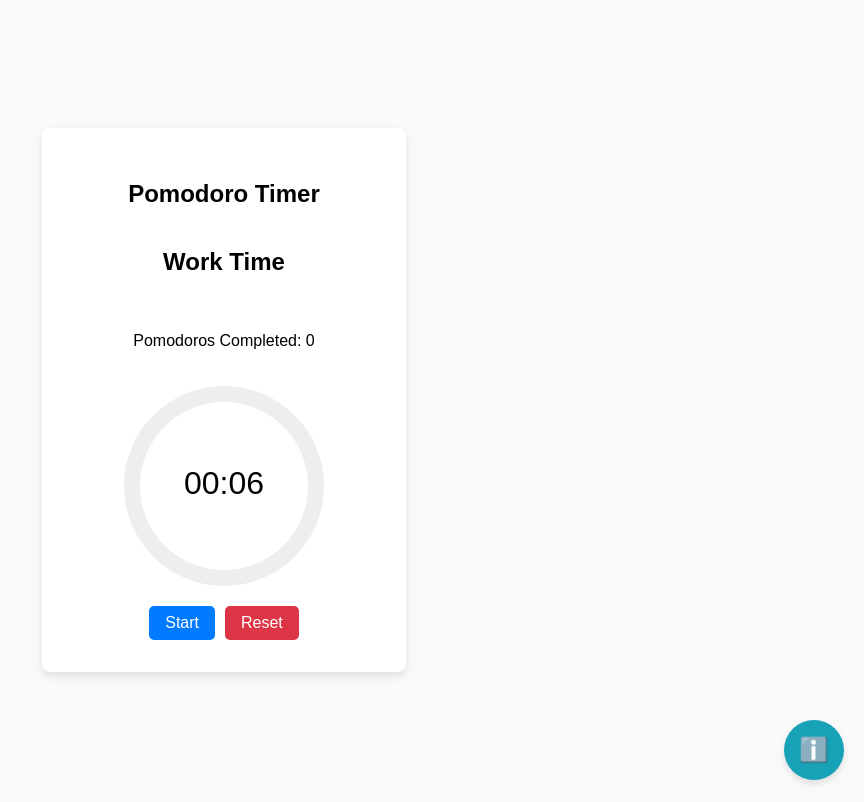
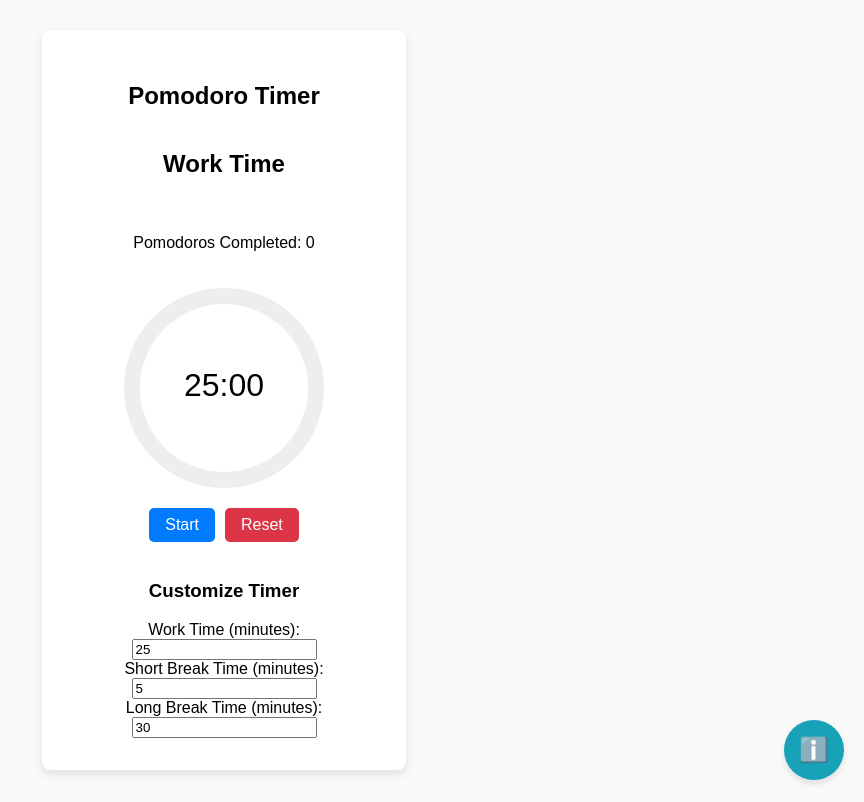
Before and after one commit to Shashi5657/Pomodoro-Timer, a React (Vite) app: page / in a window 1280 px wide. Shown: the whole page, without its empty margins (416-1280 px from the left). Built offline with nearby package versions, Linux system fonts and the light colour scheme.

Commit message:
commit message

```diff
--- a/src/components/Pomodoro.jsx
+++ b/src/components/Pomodoro.jsx
@@ -106,12 +106,12 @@ const CloseButton = styled.button`
 `;
 
 const PomodoroTimer = () => {
-  // Timer durations in seconds
-  const WORK_TIME = 0.1 * 60; // 25 minutes
-  const SHORT_BREAK_TIME = 0.1 * 60; // 5 minutes
-  const LONG_BREAK_TIME = 0.2 * 60; // 30 minutes
+  // Default timer durations in seconds
+  const [workTime, setWorkTime] = useState(25 * 60); // 25 minutes
+  const [shortBreakTime, setShortBreakTime] = useState(5 * 60); // 5 minutes
+  const [longBreakTime, setLongBreakTime] = useState(30 * 60); // 30 minutes
 
-  const [timeLeft, setTimeLeft] = useState(WORK_TIME);
+  const [timeLeft, setTimeLeft] = useState(workTime);
   const [isRunning, setIsRunning] = useState(false);
   const [isBreak, setIsBreak] = useState(false); // Work or Break state
   const [pomodoroCount, setPomodoroCount] = useState(0); // Completed Pomodoros
@@ -127,7 +127,7 @@ const PomodoroTimer = () => {
     setIsRunning(false);
     setIsBreak(false);
     setPomodoroCount(0);
-    setTimeLeft(WORK_TIME);
+    setTimeLeft(workTime);
   };
 
   // Open Modal
@@ -162,7 +162,7 @@ const PomodoroTimer = () => {
             if (isBreak) {
               // End of Break → Start Work Session
               setIsBreak(false);
-              setTimeLeft(WORK_TIME);
+              setTimeLeft(workTime);
             } else {
               // End of Work → Start Break
               const newPomodoroCount = pomodoroCount + 1;
@@ -170,10 +170,10 @@ const PomodoroTimer = () => {
 
               if (newPomodoroCount % 4 === 0) {
                 setIsBreak(true);
-                setTimeLeft(LONG_BREAK_TIME);
+                setTimeLeft(longBreakTime);
               } else {
                 setIsBreak(true);
-                setTimeLeft(SHORT_BREAK_TIME);
+                setTimeLeft(shortBreakTime);
               }
             }
           }
@@ -186,14 +186,21 @@ const PomodoroTimer = () => {
     }
 
     return () => clearInterval(timer);
-  }, [isRunning, isBreak, pomodoroCount]);
+  }, [
+    isRunning,
+    isBreak,
+    pomodoroCount,
+    workTime,
+    shortBreakTime,
+    longBreakTime,
+  ]);
 
   // Calculate progress percentage
   const totalTime = isBreak
     ? pomodoroCount > 0 && pomodoroCount % 4 === 0
-      ? LONG_BREAK_TIME
-      : SHORT_BREAK_TIME
-    : WORK_TIME;
+      ? longBreakTime
+      : shortBreakTime
+    : workTime;
 
   const progressPercentage = ((totalTime - timeLeft) / totalTime) * 100;
 
@@ -228,6 +235,35 @@ const PomodoroTimer = () => {
         <button onClick={resetTimer}>Reset</button>
       </ButtonContainer>
 
+      {/* Timer Settings */}
+      <div>
+        <h3>Customize Timer</h3>
+        <div>
+          <label>Work Time (minutes): </label>
+          <input
+            type="number"
+            value={workTime / 60}
+            onChange={(e) => setWorkTime(e.target.value * 60)}
+          />
+        </div>
+        <div>
+          <label>Short Break Time (minutes): </label>
+          <input
+            type="number"
+            value={shortBreakTime / 60}
+            onChange={(e) => setShortBreakTime(e.target.value * 60)}
+          />
+        </div>
+        <div>
+          <label>Long Break Time (minutes): </label>
+          <input
+            type="number"
+            value={longBreakTime / 60}
+            onChange={(e) => setLongBreakTime(e.target.value * 60)}
+          />
+        </div>
+      </div>
+
       {/* Floating Information Button */}
       <InfoButton
         onClick={openModal}
@@ -248,7 +284,7 @@ const PomodoroTimer = () => {
               The Pomodoro Technique is a time management method developed by
               Francesco Cirillo in the late 1980s. It uses a timer to break work
               into intervals, traditionally 25 minutes in length, separated by
-              short breaks. These intervals are known as "pomodoros."
+              short breaks. These intervals are known as pomodoros.
             </p>
             <h3>Uses</h3>
             <ul>
```
